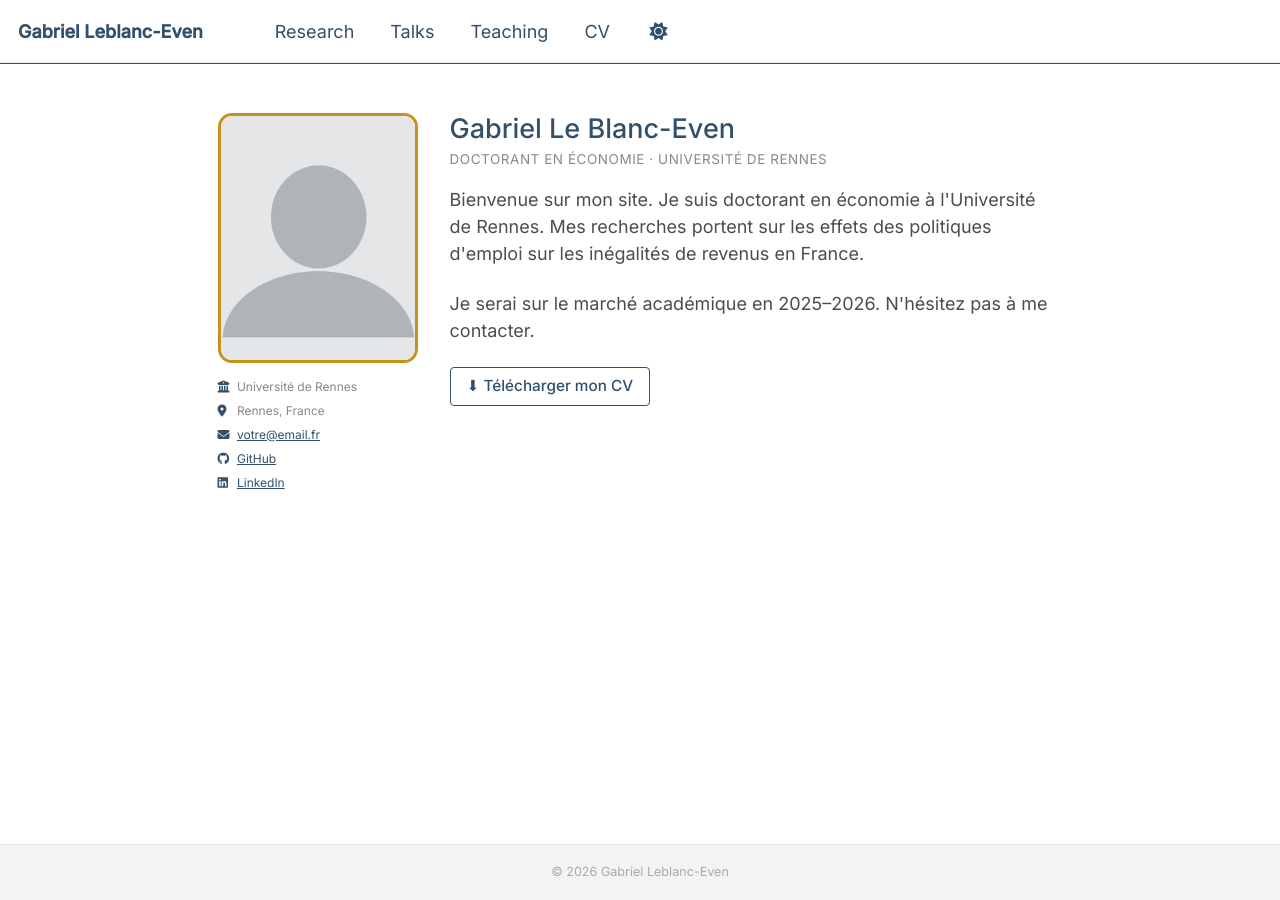
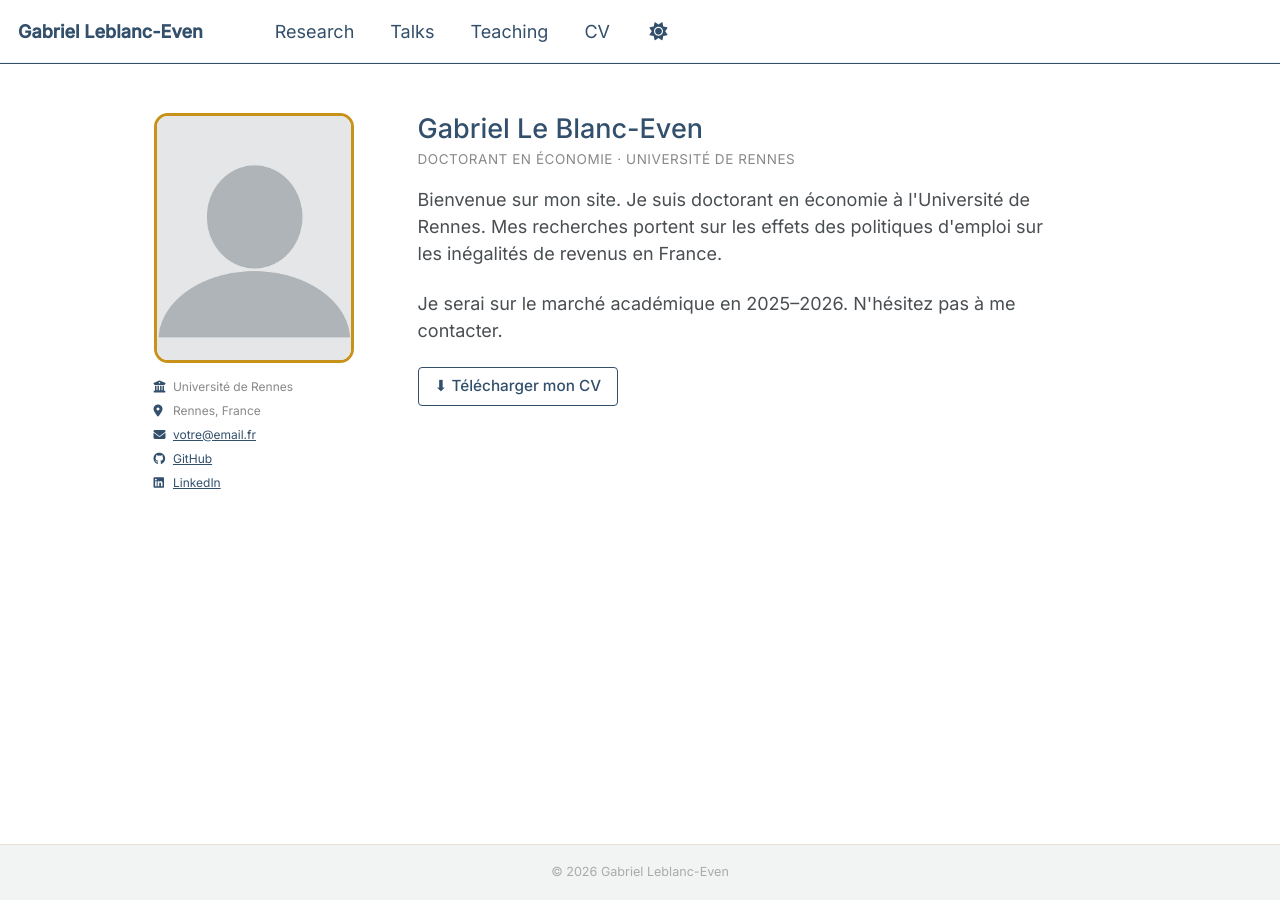
Before and after one commit to gabriel-leblanceven/gabriel-leblanceven.github.io, a Jekyll site: the page built from _pages/about.md, in a window 1280 px wide. Built offline with Jekyll 4.4.1, drawn with Linux system fonts in a browser that asks for light colours; a script bundle is joined from its source files by our own code; library files that are not in the unit come from our copies.

Commit message:
Update about.md

```diff
--- a/_pages/about.md
+++ b/_pages/about.md
@@ -3,7 +3,7 @@ permalink: /
 title: ""
 author_profile: false
 ---
-<div style="display: flex; gap: 32px; align-items: flex-start; margin-bottom: 32px; margin-left: -64px;">
+<div style="display: flex; gap: 64px; align-items: flex-start; margin-bottom: 32px; margin-left: -128px;">
   <div style="flex-shrink: 0; text-align: center;">
     <img src="/images/profile.png" alt="Photo" style="width: 200px; height: 250px; border-radius: 14px; border: 3px solid #c8921a; object-fit: cover;">
    <p style="margin-top: 12px; font-size: 12px; color: #888; line-height: 2; text-align: left;">
```
